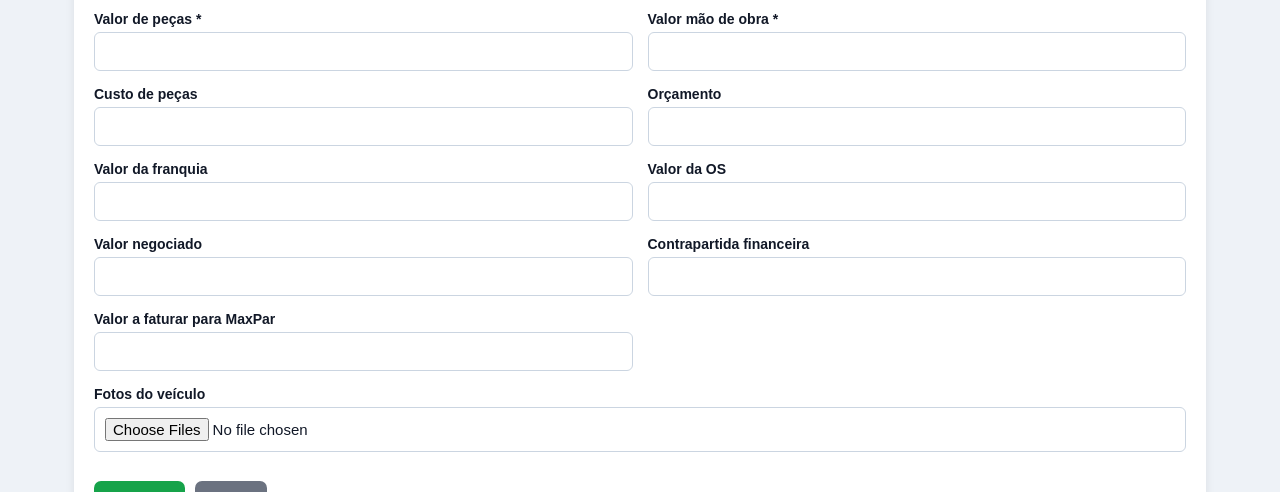
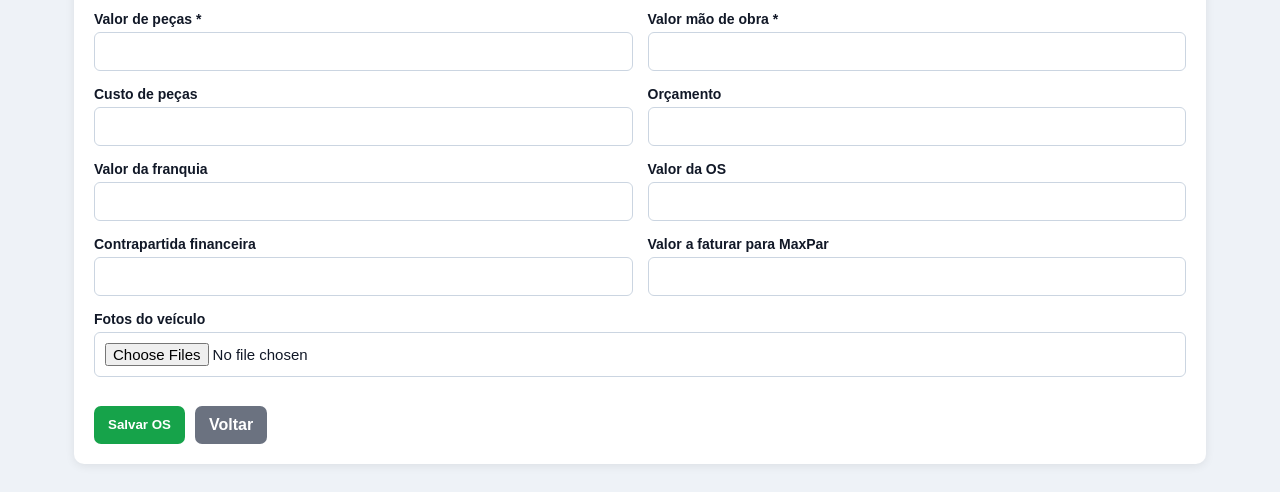
Before and after one commit to pontopneulatariaepintura-web/SistemaOS, a Flask app: page /nova_os in a window 1280 px wide. Shown: the part 921-1413 px from the top of the page. Run offline with Flask 3, Linux system fonts and the light colour scheme; the visitor is signed in with stand-in values (Sample User, id 1).

Commit message:
Remover valor negociado duplicado

```diff
--- a/app.py
+++ b/app.py
@@ -54,6 +54,9 @@ def valor_total_os(item):
     valor_os = item.valor_os or 0
     if valor_os > 0:
         return valor_os
+    valor_negociado = item.valor_negociado or 0
+    if valor_negociado > 0:
+        return valor_negociado
     return (item.valor_pecas or 0) + (item.valor_mao_obra or 0)
 
 
@@ -150,7 +153,6 @@ def gerar_xlsx_fechamento(fechamento, itens):
         ("Valor total das OS", fechamento.total_os or 0),
         ("Valor da franquia", fechamento.total_franquia or 0),
         ("Valor total a faturar", fechamento.total_faturado_maxpar or 0),
-        ("Valor negociado", fechamento.total_valor_negociado or 0),
         ("Contrapartida financeira", fechamento.total_contrapartida_financeira or 0),
         ("Pecas", fechamento.total_pecas or 0),
         ("Mao de obra", fechamento.total_mao_obra or 0),
@@ -172,7 +174,6 @@ def gerar_xlsx_fechamento(fechamento, itens):
                 "Valor da OS",
                 "Valor da franquia",
                 "Valor a faturar MaxPar",
-                "Valor negociado",
                 "Contrapartida financeira",
             ],
             True,
@@ -191,7 +192,6 @@ def gerar_xlsx_fechamento(fechamento, itens):
                     valor_total_os(item),
                     item.franquia or 0,
                     item.faturado_maxpar or 0,
-                    item.valor_negociado or 0,
                     item.contrapartida_financeira or 0,
                 ],
             )
@@ -271,7 +271,6 @@ def gerar_docx_fechamento(fechamento, itens):
                 docx_row(["Custo pecas", format_brl(fechamento.total_custo_pecas)]),
                 docx_row(["Orcamento", format_brl(fechamento.total_orcamento)]),
                 docx_row(["Valor da franquia", format_brl(fechamento.total_franquia)]),
-                docx_row(["Valor negociado", format_brl(fechamento.total_valor_negociado)]),
                 docx_row(["Contrapartida financeira", format_brl(fechamento.total_contrapartida_financeira)]),
                 docx_row(["Valor a faturar para MaxPar", format_brl(fechamento.total_faturado_maxpar)]),
             ]
@@ -625,7 +624,6 @@ def financeiro():
         "custo_pecas": sum(item.custo_pecas or 0 for item in ordens),
         "orcamento": sum(item.orcamento or 0 for item in ordens),
         "franquia": sum(item.franquia or 0 for item in ordens),
-        "valor_negociado": sum(item.valor_negociado or 0 for item in ordens),
         "contrapartida": sum(item.contrapartida_financeira or 0 for item in ordens),
         "faturado_maxpar": sum(item.faturado_maxpar or 0 for item in ordens),
     }
@@ -651,7 +649,7 @@ def fechar_financeiro():
         total_orcamento=sum(item.orcamento or 0 for item in ordens),
         total_franquia=sum(item.franquia or 0 for item in ordens),
         total_receber=0,
-        total_valor_negociado=sum(item.valor_negociado or 0 for item in ordens),
+        total_valor_negociado=sum(valor_total_os(item) for item in ordens),
         total_contrapartida_financeira=sum(item.contrapartida_financeira or 0 for item in ordens),
         total_faturado_maxpar=sum(item.faturado_maxpar or 0 for item in ordens),
     )
@@ -806,7 +804,6 @@ def nova_os():
         orcamento_raw = request.form.get("orcamento", "").strip()
         franquia_raw = request.form.get("franquia", "").strip()
         total_receber_raw = request.form.get("total_receber", "").strip()
-        valor_negociado_raw = request.form.get("valor_negociado", "").strip()
         contrapartida_financeira_raw = request.form.get("contrapartida_financeira", "").strip()
         faturado_maxpar_raw = request.form.get("faturado_maxpar", "").strip()
         valor_os_raw = request.form.get("valor_os", "").strip()
@@ -836,7 +833,6 @@ def nova_os():
             orcamento = parse_float(orcamento_raw)
             franquia = parse_float(franquia_raw)
             total_receber = parse_float(total_receber_raw)
-            valor_negociado = parse_float(valor_negociado_raw)
             contrapartida_financeira = parse_float(contrapartida_financeira_raw)
             faturado_maxpar = parse_float(faturado_maxpar_raw)
             valor_os = parse_float(valor_os_raw)
@@ -844,7 +840,7 @@ def nova_os():
             flash("Informe valores v\u00e1lidos para pe\u00e7as e m\u00e3o de obra.", "danger")
             return render_template("nova_os.html", form_data=form_data, tipos_reparo=TIPOS_REPARO, operacoes_os=OPERACOES_OS, seguradoras=SEGURADORAS)
 
-        if min(valor_pecas, valor_mao_obra, custo_pecas, orcamento, franquia, total_receber, valor_negociado, contrapartida_financeira, faturado_maxpar, valor_os) < 0:
+        if min(valor_pecas, valor_mao_obra, custo_pecas, orcamento, franquia, total_receber, contrapartida_financeira, faturado_maxpar, valor_os) < 0:
             flash("Os valores de pe\u00e7as e m\u00e3o de obra n\u00e3o podem ser negativos.", "danger")
             return render_template("nova_os.html", form_data=form_data, tipos_reparo=TIPOS_REPARO, operacoes_os=OPERACOES_OS, seguradoras=SEGURADORAS)
 
@@ -863,7 +859,7 @@ def nova_os():
             franquia=franquia,
             veiculo_terceiro=veiculo_terceiro,
             total_receber=total_receber,
-            valor_negociado=valor_negociado,
+            valor_negociado=valor_os,
             contrapartida_financeira=contrapartida_financeira,
             faturado_maxpar=faturado_maxpar,
             valor_os=valor_os,
@@ -944,10 +940,10 @@ def editar_os(id):
         os_item.franquia = parse_float(request.form.get("franquia"))
         os_item.veiculo_terceiro = request.form.get("veiculo_terceiro") == "sim"
         os_item.total_receber = parse_float(request.form.get("total_receber"))
-        os_item.valor_negociado = parse_float(request.form.get("valor_negociado"))
         os_item.contrapartida_financeira = parse_float(request.form.get("contrapartida_financeira"))
         os_item.faturado_maxpar = parse_float(request.form.get("faturado_maxpar"))
         os_item.valor_os = parse_float(request.form.get("valor_os"))
+        os_item.valor_negociado = os_item.valor_os
         os_item.tipo_reparo = request.form.get("tipo_reparo", "").strip()
         os_item.data_entrada = parse_date(request.form.get("data_entrada"))
         os_item.data_vistoria = parse_date(request.form.get("data_vistoria"))
--- a/templates/editar_os.html
+++ b/templates/editar_os.html
@@ -25,8 +25,7 @@
         <div><label>Custo de pe&ccedil;as</label><input type="number" step="0.01" min="0" name="custo_pecas" value="{{ os.custo_pecas or 0 }}"></div>
         <div><label>Or&ccedil;amento</label><input type="number" step="0.01" min="0" name="orcamento" value="{{ os.orcamento or 0 }}"></div>
         <div><label>Valor da franquia</label><input type="number" step="0.01" min="0" name="franquia" value="{{ os.franquia or 0 }}"></div>
-        <div><label>Valor da OS</label><input type="number" step="0.01" min="0" name="valor_os" value="{{ os.valor_os or 0 }}"></div>
-        <div><label>Valor negociado</label><input type="number" step="0.01" min="0" name="valor_negociado" value="{{ os.valor_negociado or 0 }}"></div>
+        <div><label>Valor da OS</label><input type="number" step="0.01" min="0" name="valor_os" value="{{ os.valor_os or os.valor_negociado or 0 }}"></div>
         <div><label>Contrapartida financeira</label><input type="number" step="0.01" min="0" name="contrapartida_financeira" value="{{ os.contrapartida_financeira or 0 }}"></div>
         <div><label>Valor a faturar para MaxPar</label><input type="number" step="0.01" min="0" name="faturado_maxpar" value="{{ os.faturado_maxpar or 0 }}"></div>
         <div class="full"><label>Adicionar fotos do ve&iacute;culo</label><input type="file" name="fotos" accept="image/*" multiple></div>
--- a/templates/financeiro.html
+++ b/templates/financeiro.html
@@ -34,7 +34,7 @@
                 <td>{{ os.tipo_operacao or '-' }}</td>
                 <td>R$ {{ "%.2f"|format(os.franquia or 0) }}</td>
                 <td>R$ {{ "%.2f"|format(os.faturado_maxpar or 0) }}</td>
-                <td>R$ {{ "%.2f"|format(os.valor_os or ((os.valor_pecas or 0) + (os.valor_mao_obra or 0))) }}</td>
+                <td>R$ {{ "%.2f"|format(os.valor_os or os.valor_negociado or ((os.valor_pecas or 0) + (os.valor_mao_obra or 0))) }}</td>
             </tr>
             {% else %}
             <tr><td colspan="8">Financeiro das OS zerado. Nenhuma OS em aberto para fechar.</td></tr>
--- a/templates/imprimir_os.html
+++ b/templates/imprimir_os.html
@@ -101,11 +101,10 @@
             <div class="totals">
                 <div class="total-card"><span class="label">Valor de pe&ccedil;as</span><strong>R$ {{ '%.2f'|format(os.valor_pecas or 0) }}</strong></div>
                 <div class="total-card"><span class="label">M&atilde;o de obra</span><strong>R$ {{ '%.2f'|format(os.valor_mao_obra or 0) }}</strong></div>
-                <div class="total-card"><span class="label">Valor da OS</span><strong>R$ {{ '%.2f'|format(os.valor_os or ((os.valor_pecas or 0) + (os.valor_mao_obra or 0))) }}</strong></div>
+                <div class="total-card"><span class="label">Valor da OS</span><strong>R$ {{ '%.2f'|format(os.valor_os or os.valor_negociado or ((os.valor_pecas or 0) + (os.valor_mao_obra or 0))) }}</strong></div>
                 <div class="total-card"><span class="label">Custo de pe&ccedil;as</span><strong>R$ {{ '%.2f'|format(os.custo_pecas or 0) }}</strong></div>
                 <div class="total-card"><span class="label">Or&ccedil;amento</span><strong>R$ {{ '%.2f'|format(os.orcamento or 0) }}</strong></div>
                 <div class="total-card"><span class="label">Valor da franquia</span><strong>R$ {{ '%.2f'|format(os.franquia or 0) }}</strong></div>
-                <div class="total-card"><span class="label">Valor negociado</span><strong>R$ {{ '%.2f'|format(os.valor_negociado or 0) }}</strong></div>
                 <div class="total-card"><span class="label">Contrapartida financeira</span><strong>R$ {{ '%.2f'|format(os.contrapartida_financeira or 0) }}</strong></div>
                 <div class="total-card"><span class="label">Valor a faturar para MaxPar</span><strong>R$ {{ '%.2f'|format(os.faturado_maxpar or 0) }}</strong></div>
             </div>
--- a/templates/listar_os.html
+++ b/templates/listar_os.html
@@ -16,7 +16,7 @@
     <p><b>Entrada:</b> {{ os.data_entrada or '-' }} | <b>Vistoria:</b> {{ os.data_vistoria or '-' }} | <b>Libera&ccedil;&atilde;o:</b> {{ os.data_liberacao_vistoria or '-' }}</p>
     <p><b>Reparo:</b> {{ os.data_inicio_reparo or '-' }} | <b>Previs&atilde;o:</b> {{ os.previsao_entrega or '-' }} | <b>Pagamento:</b> {{ os.data_pagamento or '-' }}</p>
     <p><b>Pe&ccedil;as:</b> R$ {{ "%.2f"|format(os.valor_pecas or 0) }} | <b>M&atilde;o de obra:</b> R$ {{ "%.2f"|format(os.valor_mao_obra or 0) }} | <b>Custo pe&ccedil;as:</b> R$ {{ "%.2f"|format(os.custo_pecas or 0) }} | <b>Or&ccedil;amento:</b> R$ {{ "%.2f"|format(os.orcamento or 0) }}</p>
-    <p><b>Valor da franquia:</b> R$ {{ "%.2f"|format(os.franquia or 0) }} | <b>Valor a faturar MaxPar:</b> R$ {{ "%.2f"|format(os.faturado_maxpar or 0) }} | <b>Valor da OS:</b> R$ {{ "%.2f"|format(os.valor_os or ((os.valor_pecas or 0) + (os.valor_mao_obra or 0))) }}</p>
+    <p><b>Valor da franquia:</b> R$ {{ "%.2f"|format(os.franquia or 0) }} | <b>Valor a faturar MaxPar:</b> R$ {{ "%.2f"|format(os.faturado_maxpar or 0) }} | <b>Valor da OS:</b> R$ {{ "%.2f"|format(os.valor_os or os.valor_negociado or ((os.valor_pecas or 0) + (os.valor_mao_obra or 0))) }}</p>
     {% if os.fotos %}<div class="photo-strip">{% for foto in os.fotos[:4] %}<img src="{{ url_for('os_foto', id=foto.id) }}" alt="Foto da OS {{ os.numero_os }}">{% endfor %}</div>{% endif %}
     <div class="actions">
         {% if os.status != "FINALIZADA" %}<a class="btn btn-success" href="{{ url_for('avancar', id=os.id) }}">Avan&ccedil;ar etapa</a>{% endif %}
--- a/templates/nova_os.html
+++ b/templates/nova_os.html
@@ -54,7 +54,6 @@
         <div><label>Or&ccedil;amento</label><input type="number" step="0.01" min="0" name="orcamento" value="{{ form_data.get('orcamento', '') }}"></div>
         <div><label>Valor da franquia</label><input type="number" step="0.01" min="0" name="franquia" value="{{ form_data.get('franquia', '') }}"></div>
         <div><label>Valor da OS</label><input type="number" step="0.01" min="0" name="valor_os" value="{{ form_data.get('valor_os', '') }}"></div>
-        <div><label>Valor negociado</label><input type="number" step="0.01" min="0" name="valor_negociado" value="{{ form_data.get('valor_negociado', '') }}"></div>
         <div><label>Contrapartida financeira</label><input type="number" step="0.01" min="0" name="contrapartida_financeira" value="{{ form_data.get('contrapartida_financeira', '') }}"></div>
         <div><label>Valor a faturar para MaxPar</label><input type="number" step="0.01" min="0" name="faturado_maxpar" value="{{ form_data.get('faturado_maxpar', '') }}"></div>
         <div class="full"><label>Fotos do ve&iacute;culo</label><input type="file" name="fotos" accept="image/*" multiple></div>
--- a/templates/relatorio_financeiro.html
+++ b/templates/relatorio_financeiro.html
@@ -67,7 +67,6 @@
             <div class="total-card"><span class="label">Custo pe&ccedil;as</span><strong>R$ {{ "%.2f"|format(fechamento.total_custo_pecas or 0) }}</strong></div>
             <div class="total-card"><span class="label">Or&ccedil;amento</span><strong>R$ {{ "%.2f"|format(fechamento.total_orcamento or 0) }}</strong></div>
             <div class="total-card"><span class="label">Valor da franquia</span><strong>R$ {{ "%.2f"|format(fechamento.total_franquia or 0) }}</strong></div>
-            <div class="total-card"><span class="label">Valor negociado</span><strong>R$ {{ "%.2f"|format(fechamento.total_valor_negociado or 0) }}</strong></div>
             <div class="total-card"><span class="label">Contrapartida financeira</span><strong>R$ {{ "%.2f"|format(fechamento.total_contrapartida_financeira or 0) }}</strong></div>
             <div class="total-card"><span class="label">Valor total a faturar</span><strong>R$ {{ "%.2f"|format(fechamento.total_faturado_maxpar or 0) }}</strong></div>
         </section>
@@ -83,7 +82,7 @@
                     <td>{{ item.placa or '-' }}</td>
                     <td>{{ item.seguradora or '-' }}</td>
                     <td>{{ item.status or '-' }}</td>
-                    <td>R$ {{ "%.2f"|format(item.valor_os or ((item.valor_pecas or 0) + (item.valor_mao_obra or 0))) }}</td>
+                    <td>R$ {{ "%.2f"|format(item.valor_os or item.valor_negociado or ((item.valor_pecas or 0) + (item.valor_mao_obra or 0))) }}</td>
                     <td>R$ {{ "%.2f"|format(item.franquia or 0) }}</td>
                     <td>R$ {{ "%.2f"|format(item.faturado_maxpar or 0) }}</td>
                 </tr>
```
